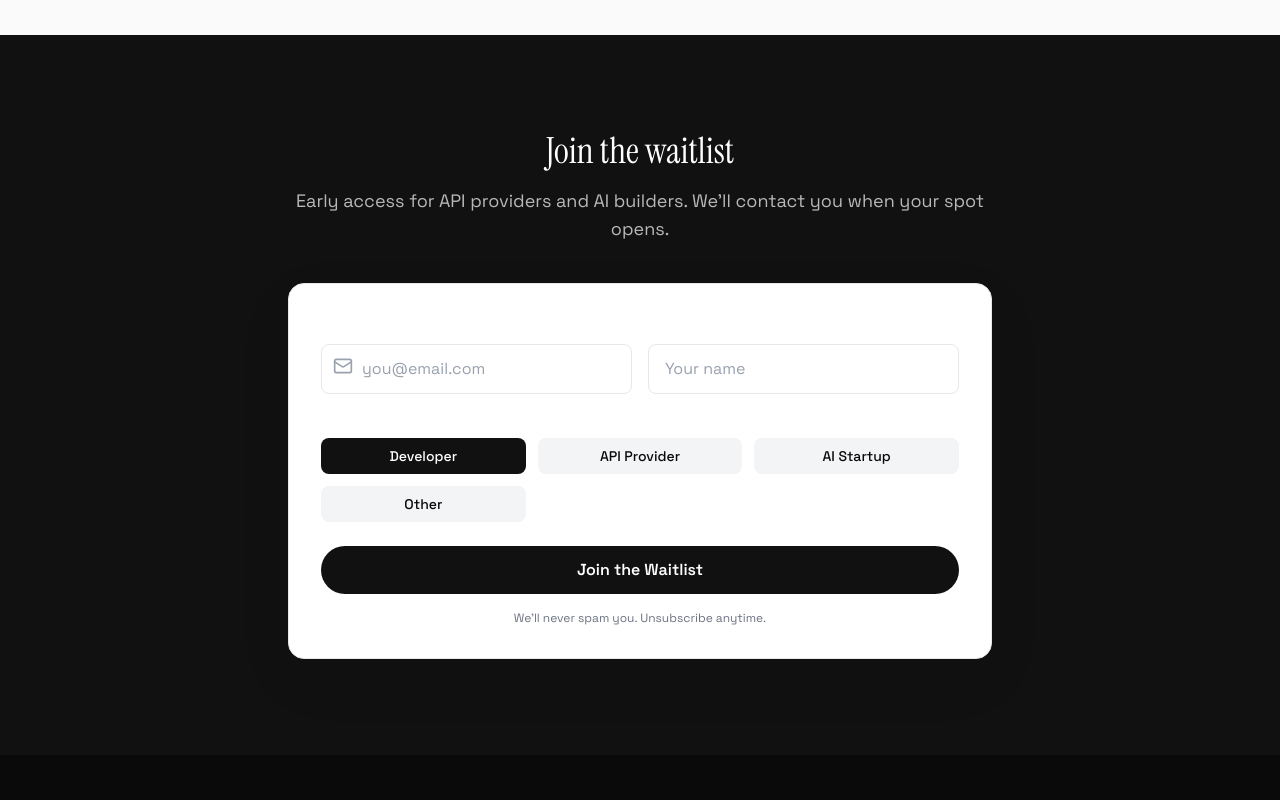
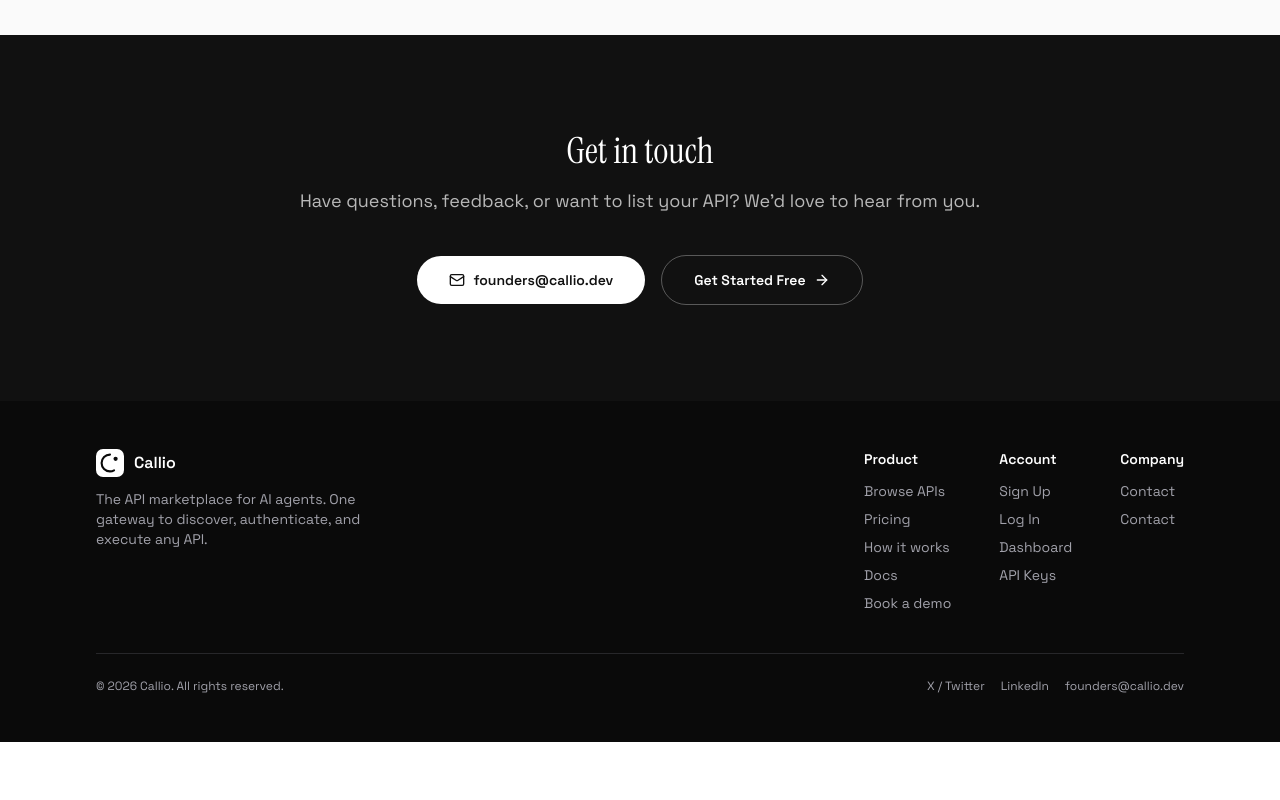
Before and after one commit to hmadhsan/callio, a Next.js app: page / in a window 1280 px wide. Shown: the part 4300-5100 px from the top of the page. After the commit the page ends 5042 px from the top, so only its background shows below. Built offline with nearby package versions, Linux system fonts and the light colour scheme; no server answers.

Commit message:
ui: replace waitlist with contact us section

```diff
--- a/src/app/page.tsx
+++ b/src/app/page.tsx
@@ -4,7 +4,6 @@ import {
   Search, Shield, Cpu, Globe, MessageSquare, Database, BarChart3, CreditCard,
   Mail, Cloud, Code2, ChevronDown, Terminal, Layers, Workflow
 } from 'lucide-react';
-import WaitlistForm from '@/components/WaitlistForm';
 import UserNav from '@/components/UserNav';
 import CallioLogoComponent from '@/components/CallioLogo';
 
@@ -38,7 +37,7 @@ const FAQS = [
   },
   {
     q: 'Is there a free tier?',
-    a: 'Yes. We\'ll have a generous free tier for developers. Join the waitlist to be first in line when we launch.',
+    a: 'Yes. We have a generous free tier for developers. Sign up to get started instantly.',
   },
   {
     q: 'Can I add my own API to Callio?',
@@ -320,15 +319,28 @@ export default function Home() {
         </div>
       </section>
 
-      {/* ── Waitlist ── */}
-      <section id="waitlist" className="py-20 sm:py-24 bg-[var(--accent)] text-white">
-        <div className="max-w-3xl mx-auto px-5 sm:px-8">
-          <h2 className="text-3xl sm:text-4xl font-display text-center">Join the waitlist</h2>
-          <p className="mt-4 text-center text-white/70 text-lg">
-            Early access for API providers and AI builders. We&apos;ll contact you when your spot opens.
+      {/* ── Contact Us ── */}
+      <section id="contact" className="py-20 sm:py-24 bg-[var(--accent)] text-white">
+        <div className="max-w-3xl mx-auto px-5 sm:px-8 text-center">
+          <h2 className="text-3xl sm:text-4xl font-display">Get in touch</h2>
+          <p className="mt-4 text-white/70 text-lg">
+            Have questions, feedback, or want to list your API? We&apos;d love to hear from you.
           </p>
-          <div className="mt-10">
-            <WaitlistForm />
+          <div className="mt-10 flex flex-col sm:flex-row items-center justify-center gap-4">
+            <a
+              href="mailto:founders@callio.dev"
+              className="inline-flex items-center gap-2 px-8 py-3.5 bg-white text-[var(--accent)] font-semibold rounded-full hover:bg-white/90 transition text-sm"
+            >
+              <Mail className="w-4 h-4" />
+              founders@callio.dev
+            </a>
+            <Link
+              href="/signup"
+              className="inline-flex items-center gap-2 px-8 py-3.5 border border-white/30 text-white font-semibold rounded-full hover:bg-white/10 transition text-sm"
+            >
+              Get Started Free
+              <ArrowRight className="w-4 h-4" />
+            </Link>
           </div>
         </div>
       </section>
@@ -371,7 +383,7 @@ export default function Home() {
               <div>
                 <div className="text-white font-semibold mb-3">Company</div>
                 <div className="space-y-2">
-                  <a href="#waitlist" className="block hover:text-white transition">Waitlist</a>
+                  <a href="#contact" className="block hover:text-white transition">Contact</a>
                   <a href="mailto:founders@callio.dev" className="block hover:text-white transition">Contact</a>
                 </div>
               </div>
```
